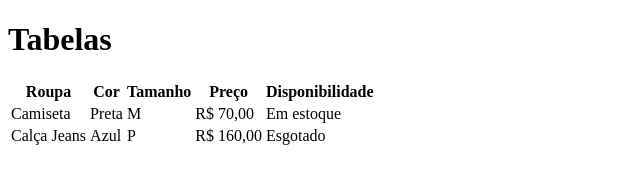
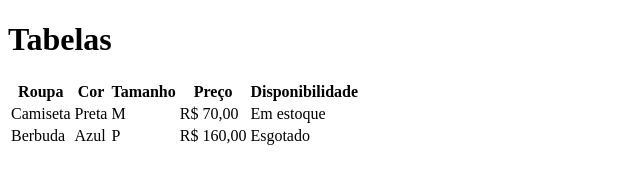
Before and after one commit to Matheusnikos/teste-inicio-estudos, a plain HTML site: page index.html in a window 1280 px wide. Shown: the whole page, without its empty margins (0-640 px from the left). Drawn offline with Linux system fonts and the light colour scheme.

Commit message:
trocado de calça jeans para bermuda

```diff
--- a/index.html
+++ b/index.html
@@ -25,7 +25,7 @@
         <td>Em estoque</td>
       </tr>
       <tr>
-        <td>Calça Jeans</td>
+        <td>Berbuda</td>
         <td>Azul</td>
         <td>P</td>
         <td>R$ 160,00</td>
```
